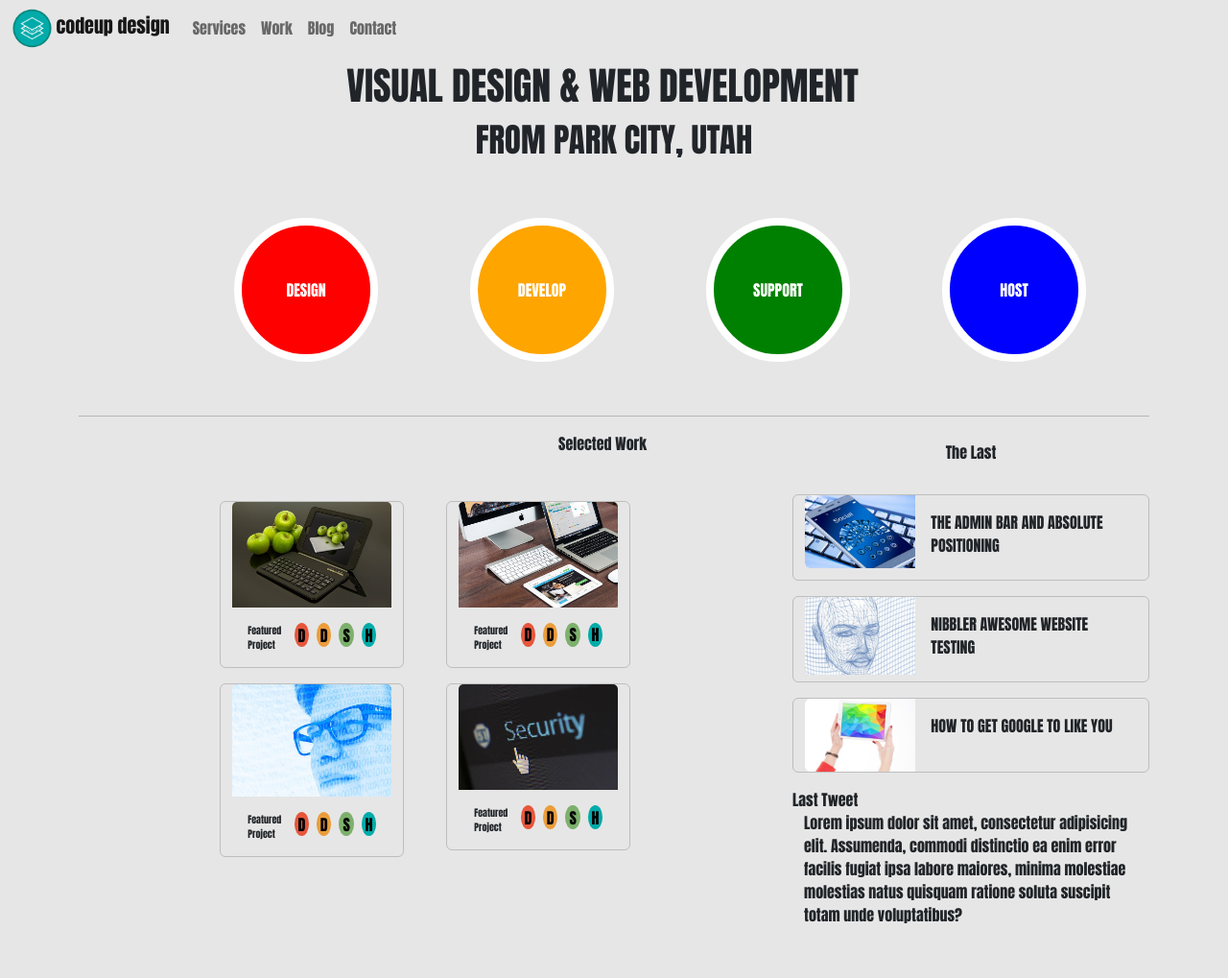
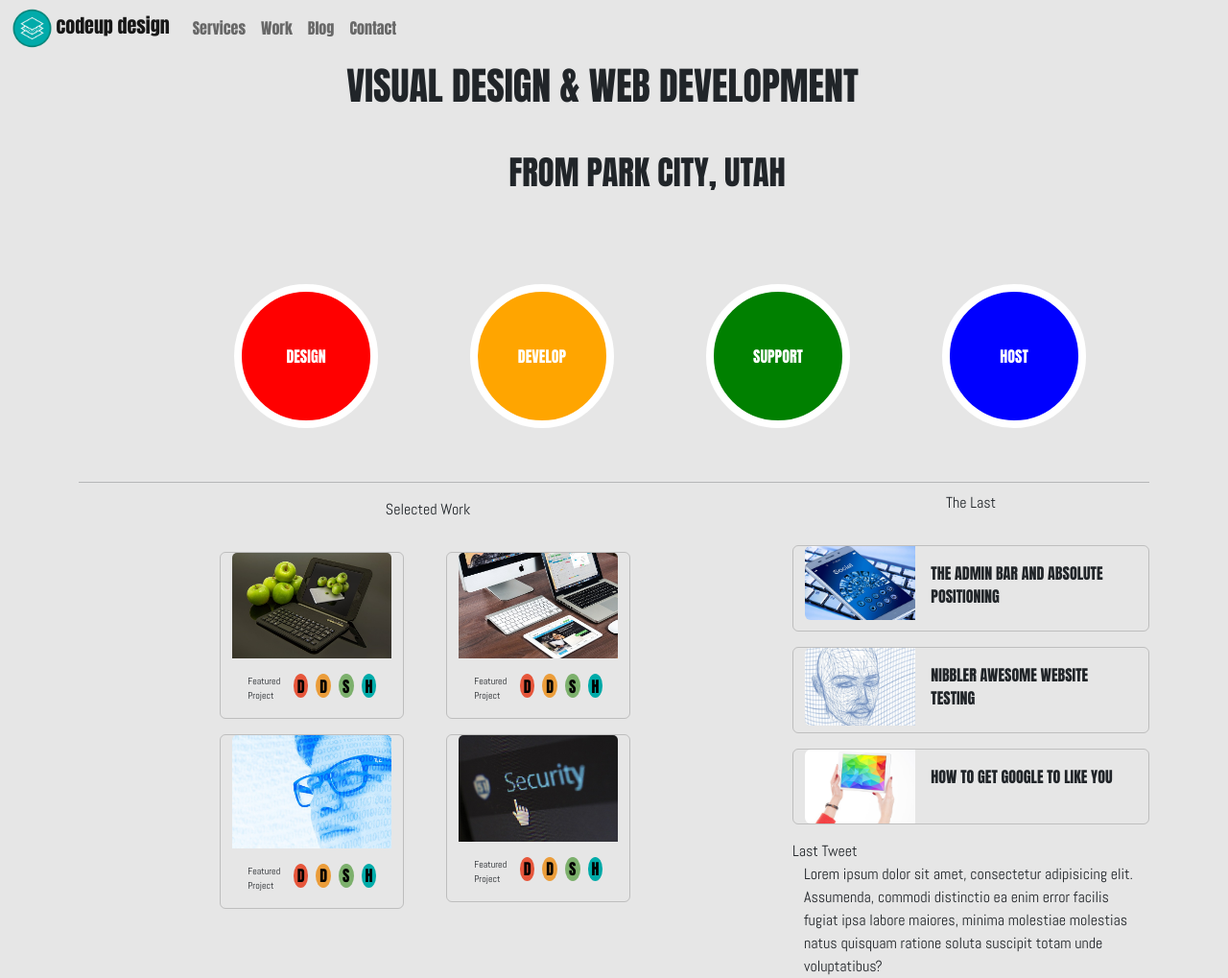
Before and after one commit to abadi-salinas-CodeupDesign/icon-codeupdesign, a plain HTML site: page index.html in a window 1280 px wide. Shown: the whole page at 96% size. Before the commit the page ends 965 px from the top, so only its background shows below. Drawn offline with nearby package versions, Linux system fonts and the light colour scheme.

Commit message:
complete

```diff
--- a/index.html
+++ b/index.html
@@ -9,6 +9,9 @@
     <link href="https://fonts.googleapis.com/css2?family=Anton&display=swap" rel="stylesheet">
     <link href="https://cdn.jsdelivr.net/npm/bootstrap@5.2.2/dist/css/bootstrap.min.css" rel="stylesheet"
           integrity="sha384-Zenh87qX5JnK2Jl0vWa8Ck2rdkQ2Bzep5IDxbcnCeuOxjzrPF/et3URy9Bv1WTRi" crossorigin="anonymous">
+    <link rel="preconnect" href="https://fonts.googleapis.com">
+    <link rel="preconnect" href="https://fonts.gstatic.com" crossorigin>
+    <link href="https://fonts.googleapis.com/css2?family=Abel&display=swap" rel="stylesheet">
     <link rel="stylesheet" href="style.css">
 </head>
 <body>
@@ -74,7 +77,7 @@
 
         <div class="row d-flex"> <!-- Row for Body Content -->
             <div class="row d-flex"> <!-- New Label Row -->
-                <div class="col-md-12 col=lg-8 d-flex justify-content-center">
+                <div class="col-md-12 col-lg-8 d-flex justify-content-center" style="font-family: 'Abel', sans-serif; margin-bottom: -1rem;">
                     Selected Work
                 </div>
             </div>
@@ -174,7 +177,7 @@
             </div>
 
             <div class="col d-none d-lg-block d-xl-block"> <!-- Side Bar Column -->
-                <div class="row d-flex justify-content-center" style="margin-top: -15px; margin-bottom: 0;">
+                <div class="row d-flex justify-content-center" style="margin-top: -15px; margin-bottom: 0; font-family: 'Abel', sans-serif;">
                     The Last
                 </div>
                 <div class="row" style="margin-top: 2em;"><!-- Row 1-2 The Admin Bar-->
@@ -219,11 +222,11 @@
                         </div>
                     </div>
                 </div>
-                <div class="row" id="tweet-title"><!-- Row 1-5 Last Tweet -->
+                <div class="row" id="tweet-title" style="font-family: 'Abel', sans-serif;"><!-- Row 1-5 Last Tweet -->
                     Last Tweet
                 </div>
                 <div>
-                    <div class="tweet">Lorem ipsum dolor sit amet, consectetur adipisicing elit. Assumenda, commodi
+                    <div class="tweet" style="font-family: 'Abel', sans-serif;">Lorem ipsum dolor sit amet, consectetur adipisicing elit. Assumenda, commodi
                         distinctio ea
                         enim error facilis fugiat ipsa labore maiores, minima molestiae molestias natus quisquam
                         ratione soluta suscipit totam unde voluptatibus?
--- a/style.css
+++ b/style.css
@@ -17,6 +17,7 @@ body {
 }
 #subheader-title{
     font-size:26pt;
+    margin:1em;
 }
 #red-circle{
     height: 150px;
@@ -125,6 +126,7 @@ body {
 
 .small-labels{
     font-size: x-small;
+    font-family: 'Abel', sans-serif;
 }
 
 /* Media Query*/
```
